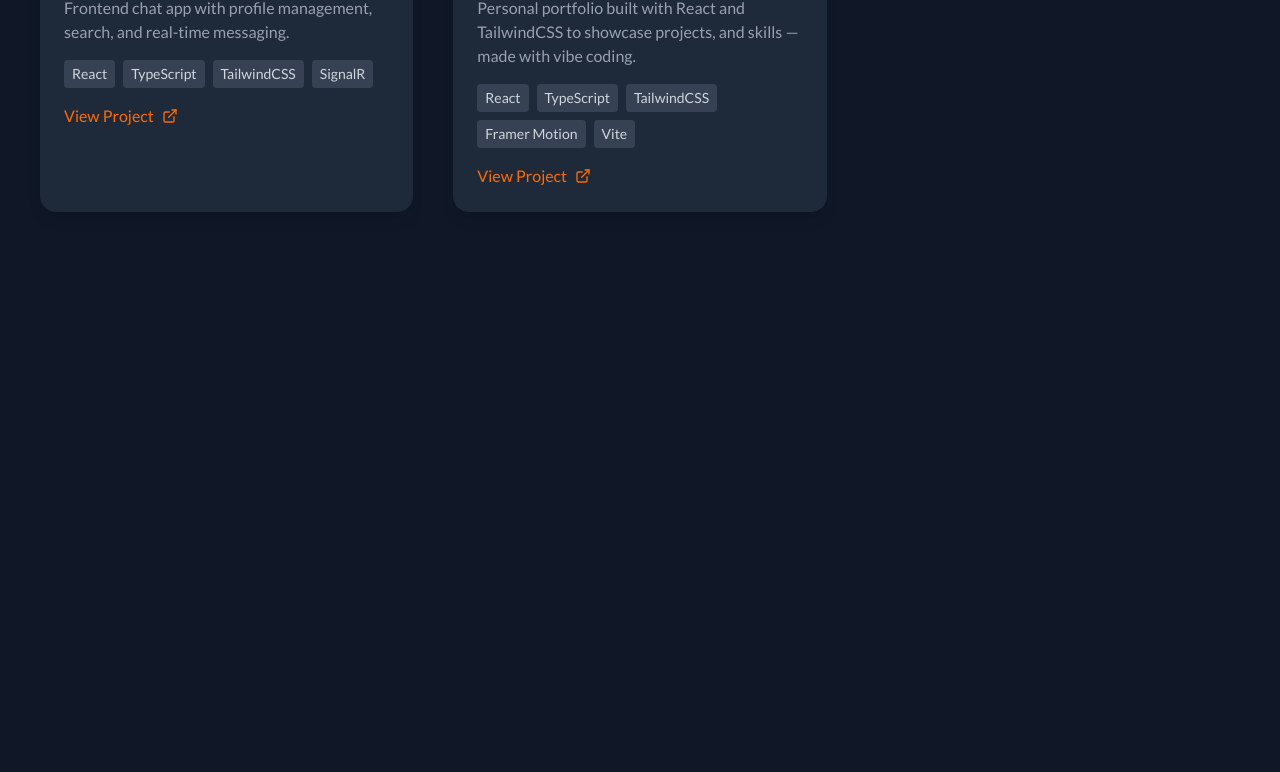
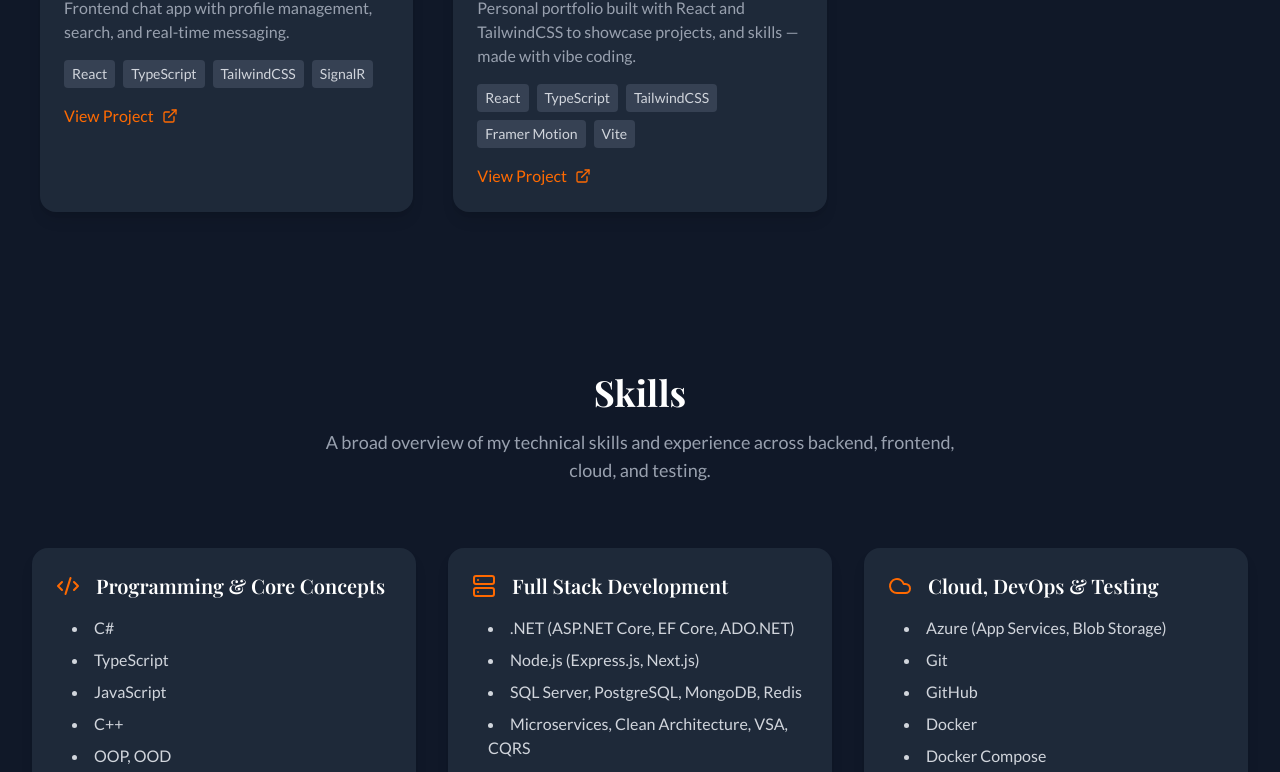
Before and after one commit to kerolesnabiel/portfolio, a React (Vite) app: page / in a window 1280 px wide. Shown: the part 2000-2772 px from the top of the page. Before the commit the page ends 2292 px from the top, so only its background shows below. Built offline with nearby package versions, Linux system fonts and the light colour scheme.

Commit message:
Add Skills component

```diff
--- a/src/App.tsx
+++ b/src/App.tsx
@@ -2,6 +2,7 @@ import About from "./components/About";
 import Banner from "./components/Banner";
 import Navbar from "./components/Navbar";
 import Projects from "./components/Projects";
+import Skills from "./components/Skills";
 
 function App() {
   return (
@@ -11,6 +12,7 @@ function App() {
         <Banner />
         <About />
         <Projects />
+        <Skills />
       </main>
     </div>
   );
--- a/src/components/Navbar.tsx
+++ b/src/components/Navbar.tsx
@@ -5,6 +5,7 @@ import { Menu, X } from "lucide-react";
 const navLinks = [
   { name: "About", href: "#about" },
   { name: "Projects", href: "#projects" },
+  { name: "Skills", href: "#skills" },
   { name: "Contact", href: "#contact" },
 ];
 
--- /dev/null
+++ b/src/components/Skills.tsx
@@ -0,0 +1,97 @@
+import { motion } from "motion/react";
+import { Code2, Server, Cloud } from "lucide-react";
+
+const skills = [
+  {
+    icon: <Code2 className="w-6 h-6 text-orange-500" />,
+    title: "Programming & Core Concepts",
+    items: [
+      "C#",
+      "TypeScript",
+      "JavaScript",
+      "C++",
+      "OOP, OOD",
+      "Algorithms, Data Structures",
+      "Design Patterns",
+      "Problem Solving",
+    ],
+  },
+  {
+    icon: <Server className="w-6 h-6 text-orange-500" />,
+    title: "Full Stack Development",
+    items: [
+      ".NET (ASP.NET Core, EF Core, ADO.NET)",
+      "Node.js (Express.js, Next.js)",
+      "SQL Server, PostgreSQL, MongoDB, Redis",
+      "Microservices, Clean Architecture, VSA, CQRS",
+      "REST APIs, gRPC, SignalR, RabbitMQ, YARP",
+      "JWT Authentication, Role-Based Authorization",
+      "React, Tailwind CSS, HTML, CSS",
+    ],
+  },
+  {
+    icon: <Cloud className="w-6 h-6 text-orange-500" />,
+    title: "Cloud, DevOps & Testing",
+    items: [
+      "Azure (App Services, Blob Storage)",
+      "Git",
+      "GitHub",
+      "Docker",
+      "Docker Compose",
+      "Unit Testing (xUnit, Moq)",
+      "Integration Testing",
+    ],
+  },
+];
+
+const Skills = () => {
+  return (
+    <section
+      id="skills"
+      className="container mx-auto px-4 sm:px-6 lg:px-8 py-20"
+    >
+      <motion.div
+        initial={{ opacity: 0, y: 40 }}
+        whileInView={{ opacity: 1, y: 0 }}
+        viewport={{ once: true }}
+        transition={{ duration: 0.8 }}
+        className="text-center mb-16"
+      >
+        <h2 className="text-2xl sm:text-3xl md:text-4xl font-bold text-white mb-4">
+          Skills
+        </h2>
+        <p className="text-sm sm:text-base md:text-lg text-gray-400 max-w-2xl mx-auto">
+          A broad overview of my technical skills and experience across backend,
+          frontend, cloud, and testing.
+        </p>
+      </motion.div>
+
+      <div className="grid gap-8 sm:grid-cols-2 lg:grid-cols-3">
+        {skills.map((skill, index) => (
+          <motion.div
+            key={index}
+            initial={{ opacity: 0, y: 30 }}
+            whileInView={{ opacity: 1, y: 0 }}
+            viewport={{ once: true }}
+            transition={{ delay: index * 0.2, duration: 0.6 }}
+            className="bg-gray-800 p-6 rounded-2xl shadow-lg hover:shadow-orange-500/40 transition duration-300 ease-in-out"
+          >
+            <div className="flex items-center gap-4 mb-4">
+              {skill.icon}
+              <h3 className="text-white text-xl font-semibold">
+                {skill.title}
+              </h3>
+            </div>
+            <ul className="text-gray-300 space-y-2 text-sm sm:text-base list-disc list-inside ml-4">
+              {skill.items.map((item, i) => (
+                <li key={i}>{item}</li>
+              ))}
+            </ul>
+          </motion.div>
+        ))}
+      </div>
+    </section>
+  );
+};
+
+export default Skills;
```
